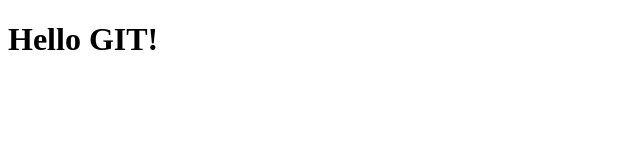
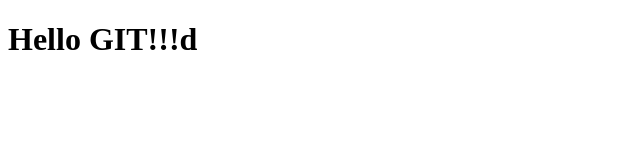
Before and after one commit to RobertLegion/git-course-4, a plain HTML site: page index.html in a window 1280 px wide. Shown: the full height of the page, 0-640 px from the left. Drawn offline with Linux system fonts and the light colour scheme.

Commit message:
Hello GIT!!! changed in index.html

```diff
--- a/index.html
+++ b/index.html
@@ -7,6 +7,6 @@
     <title>iSA GIT Course - 4</title>
 </head>
 <body>
-    <h1> Hello GIT! </h1>
+    <h1> Hello GIT!!!d </h1>
 </body>
 </html>
```
